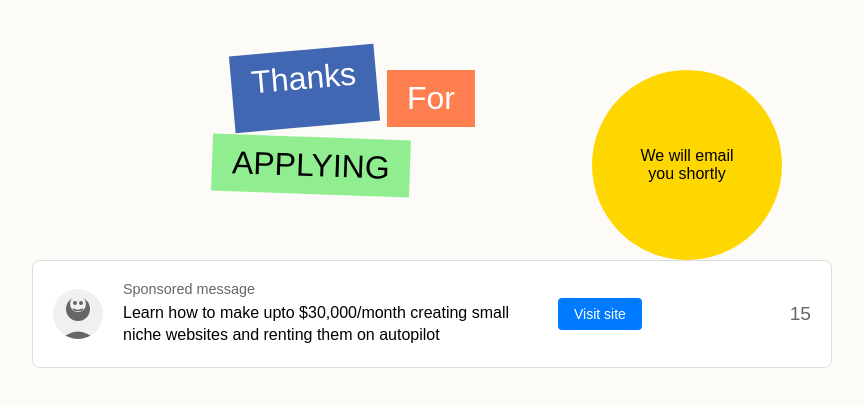
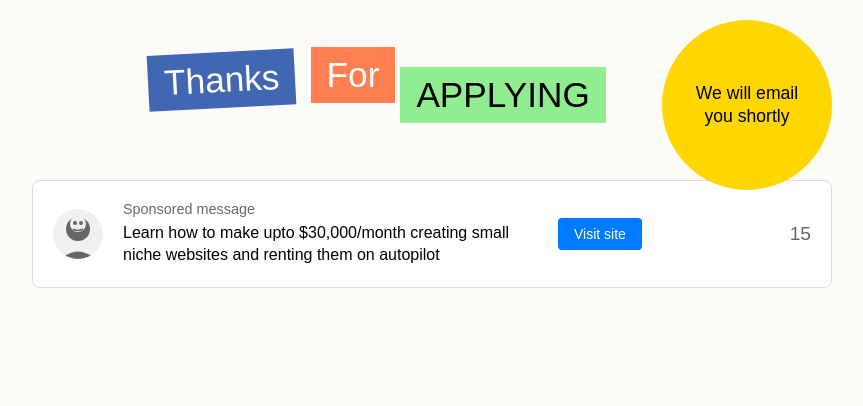
Before and after one commit to AbbieLouis/splashpagejobs, a plain HTML site: page index.html in a window 1280 px wide. Shown: the whole page, without its empty margins (208-1071 px from the left). Drawn offline with Linux system fonts and the light colour scheme.

Commit message:
Update index.html

```diff
--- a/index.html
+++ b/index.html
@@ -13,62 +13,71 @@
         }
         .container {
             max-width: 800px;
-            margin: 50px auto;
+            margin: 30px auto;
             text-align: center;
             padding: 0 20px;
         }
         .header-container {
             position: relative;
-            height: 180px;
-            margin-bottom: 30px;
+            height: 120px;
+            margin-bottom: 20px;
+            display: flex;
+            justify-content: center;
+            align-items: center;
         }
         .header {
-            position: absolute;
-            left: 50%;
-            transform: translateX(-50%);
             display: flex;
-            flex-wrap: wrap;
-            gap: 10px;
-            width: fit-content;
+            align-items: center;
+            gap: 15px;
+            margin-right: 100px; /* Space for notification */
+            position: relative;
+            top: -10px;
         }
         .thanks {
             background-color: #4267B2;
             color: white;
-            padding: 10px 20px;
-            font-size: 2em;
-            transform: rotate(-5deg);
+            padding: 8px 16px;
+            font-size: 2.2em;
+            transform: rotate(-3deg);
+            z-index: 2;
         }
         .for {
             background-color: #ff7f50;
             color: white;
-            padding: 10px 20px;
-            font-size: 2em;
-            margin-top: 20px;
+            padding: 8px 16px;
+            font-size: 2.2em;
+            transform: rotate(0deg);
+            position: relative;
+            top: -5px;
+            z-index: 1;
         }
         .applying {
             background-color: #90EE90;
             color: black;
-            padding: 10px 20px;
-            font-size: 2em;
+            padding: 8px 16px;
+            font-size: 2.2em;
             text-transform: uppercase;
-            margin-left: -20px;
-            transform: rotate(2deg);
+            transform: rotate(0deg);
+            position: relative;
+            top: 15px;
+            left: -10px;
         }
         .notification {
             background-color: #ffd700;
             color: black;
             padding: 20px;
             border-radius: 50%;
-            width: 150px;
-            height: 150px;
+            width: 130px;
+            height: 130px;
             display: flex;
             align-items: center;
             justify-content: center;
             text-align: center;
-            margin: 20px auto;
             position: absolute;
-            right: 50px;
-            top: 0;
+            right: 0;
+            top: -10px;
+            font-size: 1.1em;
+            line-height: 1.3;
         }
         .sponsored-section {
             border: 1px solid #ddd;
@@ -128,7 +137,7 @@
             <div class="header">
                 <div class="thanks">Thanks</div>
                 <div class="for">For</div>
-                <div class="applying">Applying</div>
+                <div class="applying">APPLYING</div>
             </div>
             <div class="notification">
                 We will email<br>you shortly
@@ -180,4 +189,4 @@
         }, 1000);
     </script>
 </body>
-                        </html>
+</html>
```
